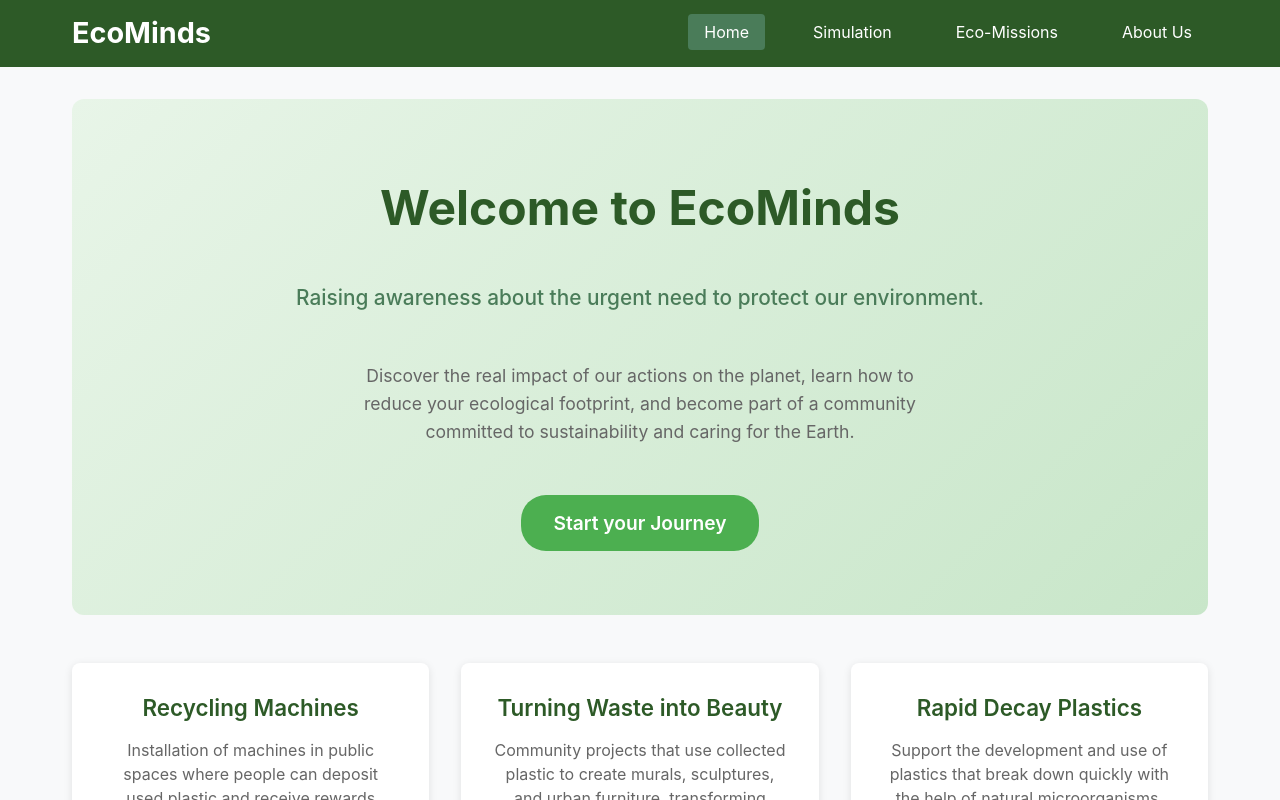
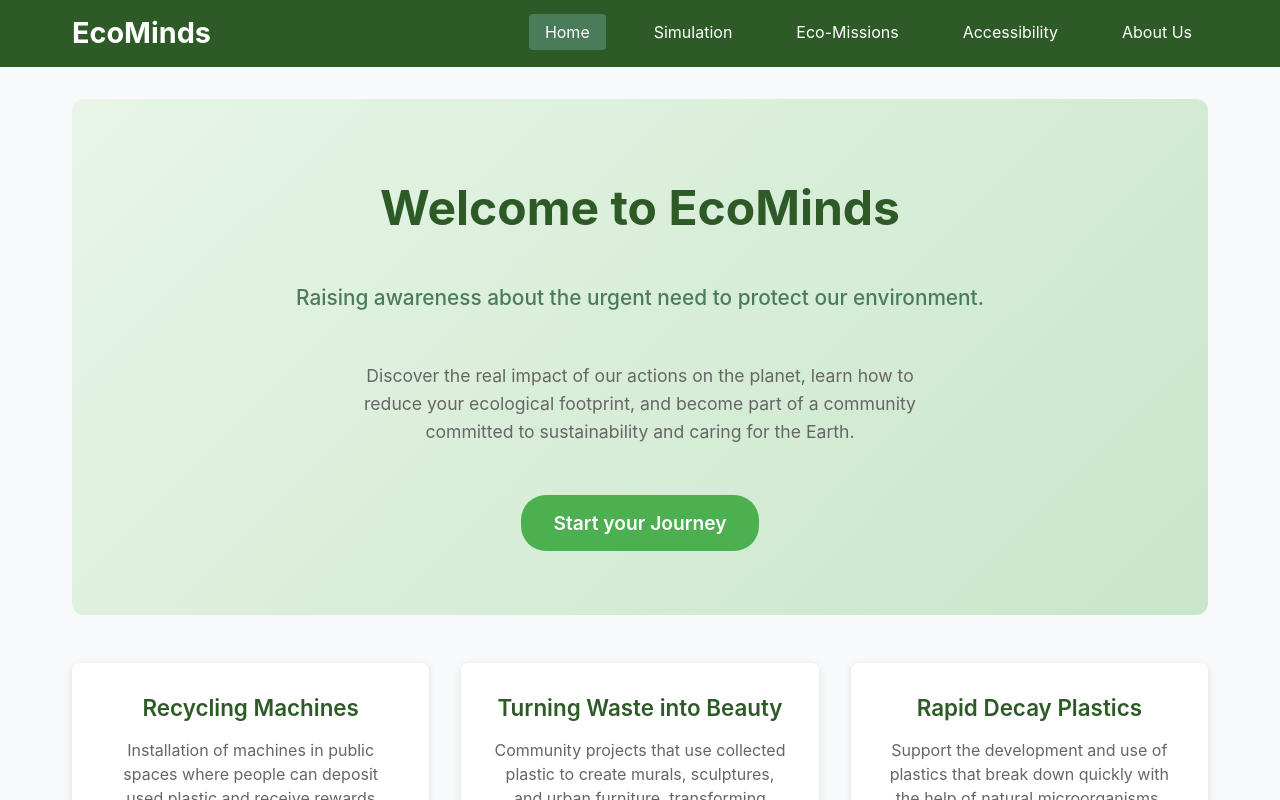
Before and after one commit to jakopo-webdev/ecominds, an Angular app: page /home in a window 1280 px wide. Shown: the top 800 px of the page. Built offline with nearby package versions, Linux system fonts and the light colour scheme.

Commit message:
accessibility settings restored

```diff
--- a/src/app/components/shared/header/header.component.ts
+++ b/src/app/components/shared/header/header.component.ts
@@ -24,7 +24,11 @@ import { RouterModule } from "@angular/router";
               >Eco-Missions</a
             >
           </li>
-          <!-- <li><a routerLink="/accessibility-settings" routerLinkActive="active">Accessibility</a></li>-->
+          <li>
+            <a routerLink="/accessibility-settings" routerLinkActive="active"
+              >Accessibility</a
+            >
+          </li>
           <li>
             <a routerLink="/about-us" routerLinkActive="active">About Us</a>
           </li>
```
